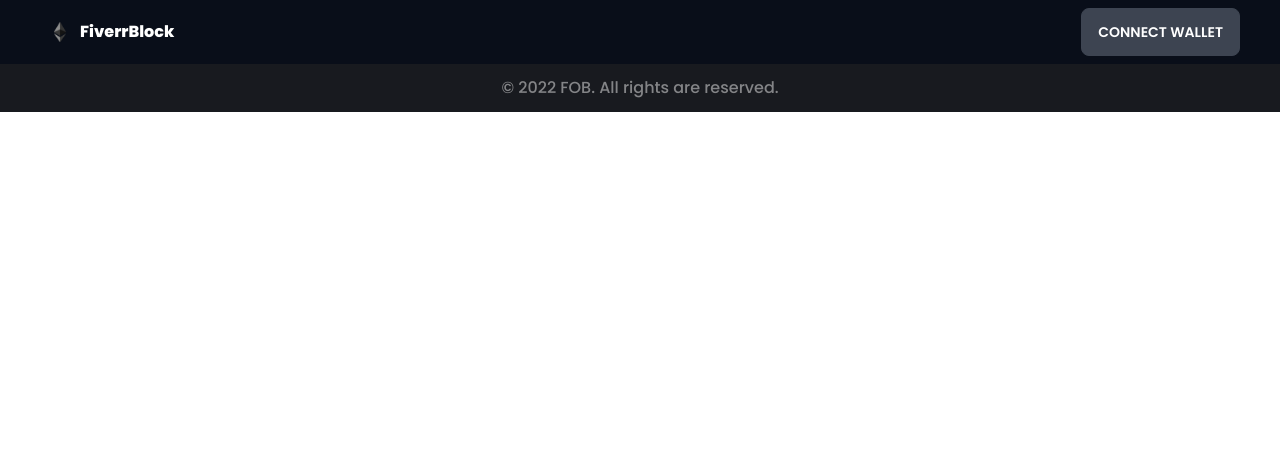
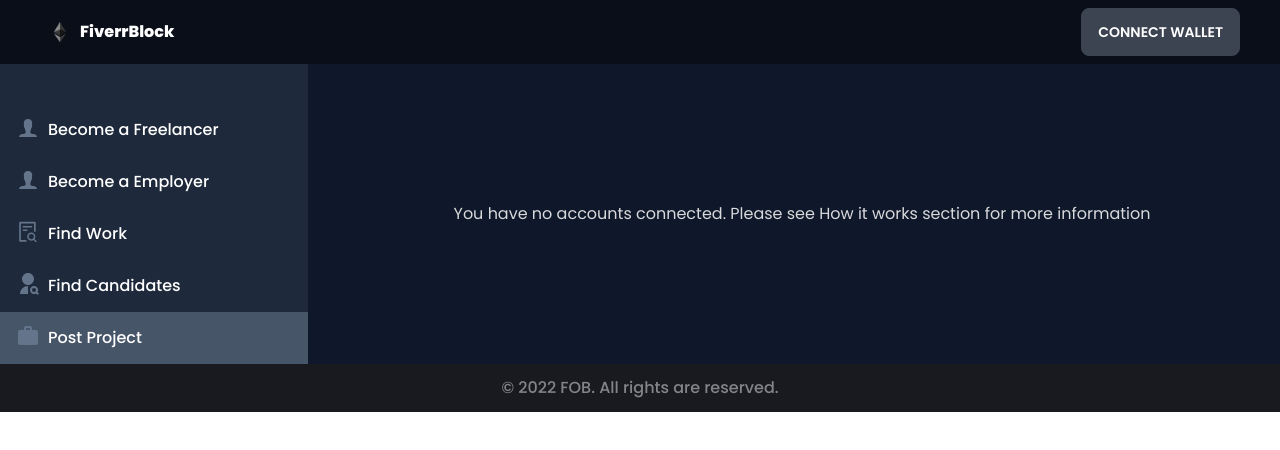
Before and after one commit to MubashirMalik/cryptolance, a React (Create React App) app in the folder client/: page /post-project in a window 1280 px wide. Shown: the top 450 px of the page. Built offline with nearby package versions, Linux system fonts and the light colour scheme.

Commit message:
Add PostProject UI

```diff
--- a/client/src/App.js
+++ b/client/src/App.js
@@ -11,6 +11,7 @@
 import 'react-toastify/dist/ReactToastify.css';
 
 import { useState } from "react";
+import PostProject from './components/PostProject';
 
 function App() {
 	const [connection, setConnection] = useState({
@@ -28,6 +29,7 @@
 					<Route path="employer" element={<Employer connection={connection} />} />
 					<Route path="find-work" element={<FindWork connection={connection}/>} />
 					<Route path="find-candidate" element={<FindCandidate connection={connection}/>} />
+                    <Route path="post-project" element={<PostProject connection={connection} />} />
 				</Routes>
 			</div>
 			<Footer />
--- /dev/null
+++ b/client/src/components/PostProject.js
@@ -0,0 +1,97 @@
+import React, { useState } from 'react'
+import SideBar from './SideBar';
+import CategorySelect from './CategorySelect';
+
+export default function PostProject({ connection }) {
+    const [formData, setFormData] = useState({
+        title: "",
+        budget: "",
+        category: "Web, Mobile & Software Dev",
+        description: "",
+    })
+
+    const handleChange = (event) => {
+        setFormData(prevFormData => ({
+            ...prevFormData,
+            [event.target.name]: event.target.value
+        }))
+    }
+
+    const handleSubmit = (event) => {
+        event.preventDefault()
+        alert("Submitted")
+    }
+
+	return (
+		<div className="max-w-screen grid grid-flow-col grid-cols-4 gap-4">
+            <SideBar />
+            {
+                connection.isConnected ?
+                    <div className="bg-slate-900 col-span-3">
+                        <h1 className="pt-10 text-2xl font-bold">Tell us what you need done</h1>
+                        <form onSubmit={handleSubmit} className="w-full">
+                            <div className="form-control p-10 pr-20 pl-20">
+                                <label className="label">
+                                    <span className="label-text text-slate-300">Choose a title for your project</span>
+                                </label>
+                                <input
+                                    type="text"
+                                    name="title"
+                                    placeholder="e.g. Build me a website"
+                                    className="input input-bordered w-full max-w-screen "
+                                    value={formData.title}
+                                    onChange={handleChange}
+                                    required
+                                />
+                                <label className="label">
+                                    <span className="label-text text-slate-300">Tell us more about the project</span>
+                                </label>
+                                <textarea
+                                    className="textarea textarea-bordered "
+                                    name="description"
+                                    cols={5} rows={5}
+                                    placeholder="Describe your project here.."
+                                    onChange={handleChange}
+                                    value={formData.description}
+                                    required
+                                />
+                                 <label className="label">
+                                    <span className="label-text text-slate-300">Category</span>
+                                </label>
+                                <CategorySelect
+                                    handleChange={handleChange}
+                                    selectedCategory={formData.category}
+                                />
+                                <label className="label">
+                                    <span className="label-text text-slate-300">What is your budget? (Ether)</span>
+                                </label>
+                                <input
+                                    type="text"
+                                    name="budget"
+                                    placeholder="1.2"
+                                    className="input input-bordered w-full max-w-screen "
+                                    value={formData.budget}
+                                    onChange={handleChange}
+                                    required
+                                />
+                                <label className="label">
+                                    <span className="label-text text-slate-300">Wallet Address [Connected]</span>
+                                </label>
+                                <input
+                                    type="text"
+                                    disabled
+                                    className="input input-bordered w-full max-w-screen"
+                                    value={connection.account}
+                                />
+                            </div>
+                            <button className="btn text-white mb-10">Post Project</button>
+                        </form>
+                    </div>
+                :
+                    <div className="bg-slate-900 col-span-3 flex justify-center items-center">
+                        <h1>You have no accounts connected. Please see How it works section for more information</h1>
+                    </div>
+                }
+        </div >
+    );
+}
--- a/client/src/components/SideBar.js
+++ b/client/src/components/SideBar.js
@@ -1,6 +1,7 @@
 import { IoIosPerson } from "react-icons/io";
 import { RiUserSearchFill } from "react-icons/ri";
 import { AiOutlineFileSearch } from "react-icons/ai";
+import { MdWork } from "react-icons/md"
 import { NavLink } from "react-router-dom";
 
 const SideBar = () => {
@@ -12,26 +13,30 @@
 }
 
 const SideBarNav = () => {
-    const activeClass = "flex justify-start items-end gap-x-1 pl-4 p-4 bg-slate-600"
-    const hoverClass = "flex justify-start items-end gap-x-1 pl-4 p-4 hover:bg-slate-700"
+    const activeClass = "flex gap-x-2 pl-4 p-3 bg-slate-600 leading-7 align-middle"
+    const hoverClass = "flex gap-x-2 pl-4 p-3 hover:bg-slate-700 leading-7 align-middle"
 
     return (
         <div className="flex flex-col w-full">
             <NavLink to="/freelancer" className={({isActive}) => (isActive ? activeClass : hoverClass)}>
-                <IoIosPerson className="text-3xl text-slate-500" />
+                <IoIosPerson className="text-2xl text-slate-500" />
                 <h2 className="text-white font-medium">Become a Freelancer</h2>
             </NavLink>
             <NavLink to="/employer" className={({isActive}) => (isActive ? activeClass : hoverClass)}>
-                <IoIosPerson className="text-3xl text-slate-500" />
+                <IoIosPerson className="text-2xl text-slate-500" />
                 <h2 className="text-white font-medium">Become a Employer</h2>
             </NavLink>
             <NavLink to="/find-work" className={({isActive}) => (isActive ? activeClass : hoverClass)}>
-                <AiOutlineFileSearch className="text-3xl text-slate-500" />
+                <AiOutlineFileSearch className="text-2xl text-slate-500" />
                 <h2 className="text-white font-medium">Find Work</h2>
             </NavLink>
             <NavLink to="/find-candidate" className={({isActive}) => (isActive ? activeClass : hoverClass)}>
-                <RiUserSearchFill className="text-3xl text-slate-500" />
+                <RiUserSearchFill className="text-2xl text-slate-500" />
                 <h2 className="text-white font-medium">Find Candidates</h2>
+            </NavLink>
+            <NavLink to="/post-project" className={({isActive}) => (isActive ? activeClass : hoverClass)}>
+                <MdWork className="text-2xl text-slate-500" />
+                <h2 className="text-white font-medium">Post Project</h2>
             </NavLink>
         </div>
     )
```
